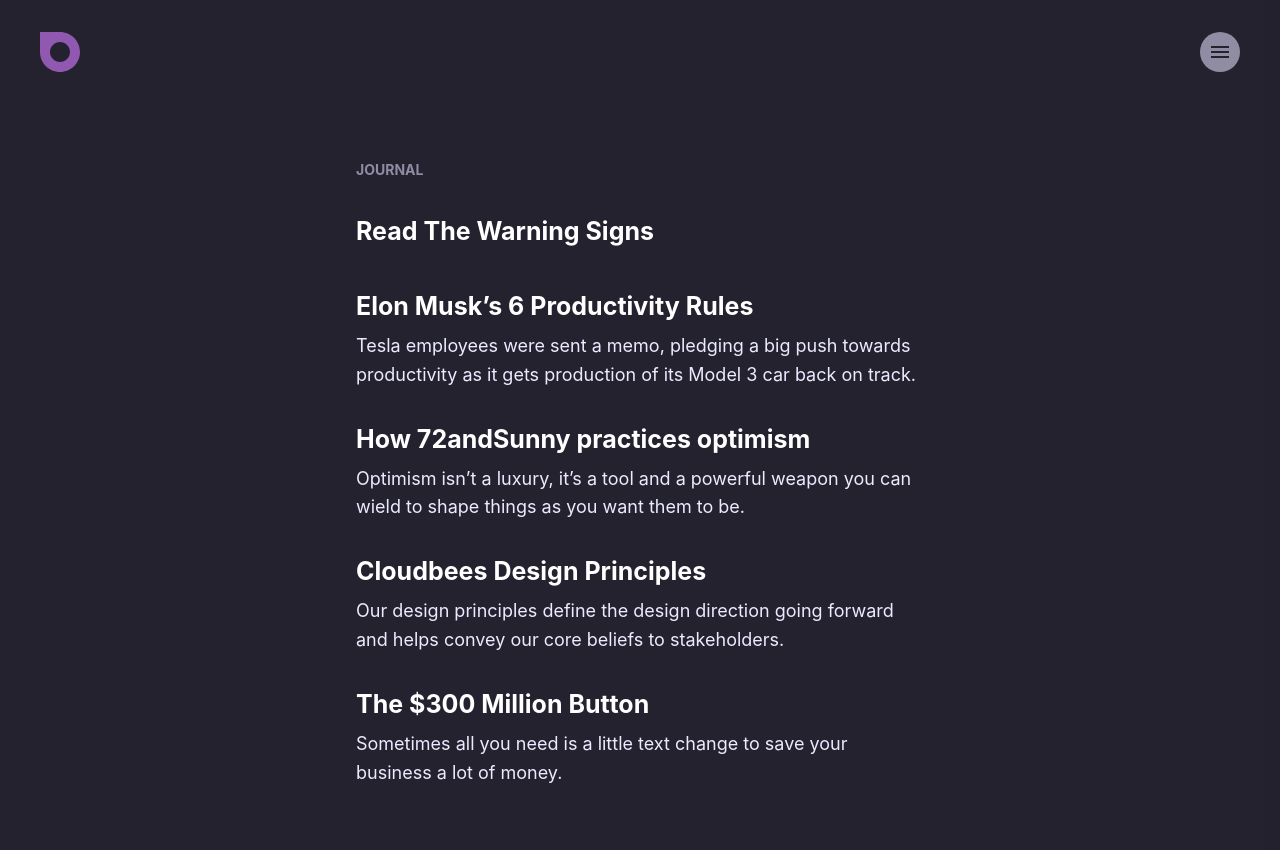
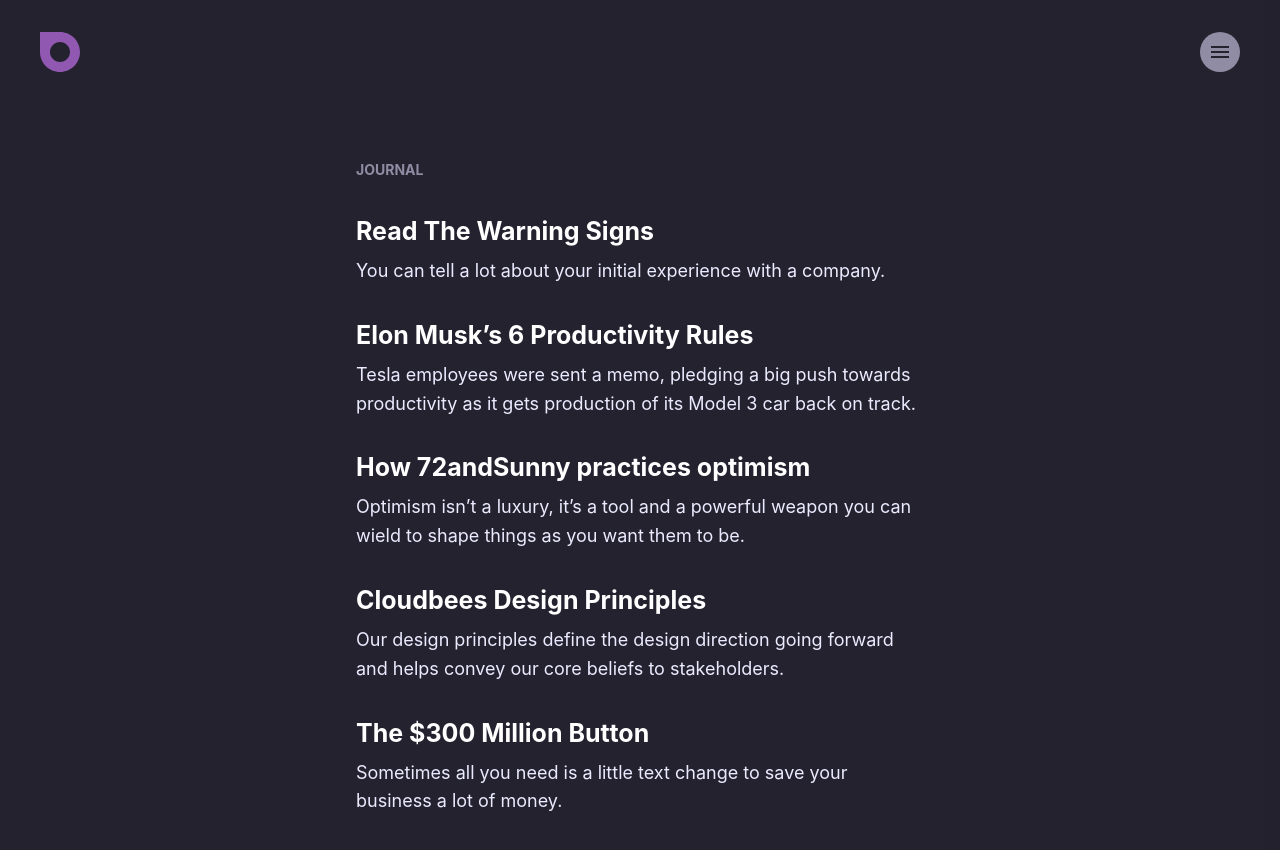
Before and after one commit to brody/brody.com-v7, a Jekyll site: the page built from index.html, in a window 1280 px wide and 900 px high, scrolled down 484 px. Shown: the top 850 px of the window. Built offline with Jekyll 4.4.1, drawn with Linux system fonts in a browser that asks for light colours; nearby versions of some CDN libraries.

Commit message:
updated post description - read the warning signs

```diff
--- a/_posts/2018-07-31-warning-signs.md
+++ b/_posts/2018-07-31-warning-signs.md
@@ -10,7 +10,7 @@
 category: journal
 tags: Business
 
-description:
+description: You can tell a lot about your initial experience with a company.
 
 source-title:
 source-url:
```
